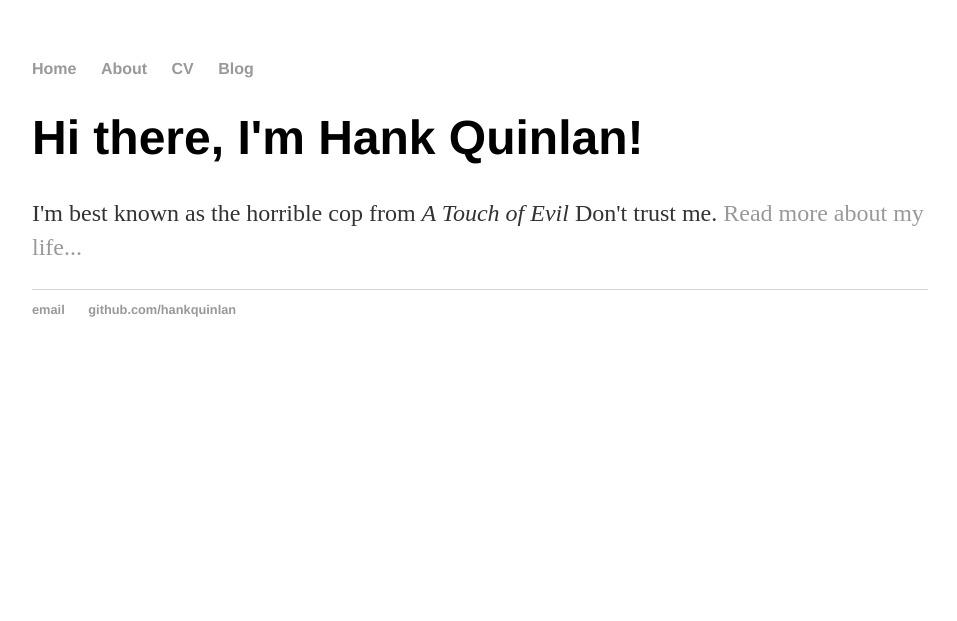
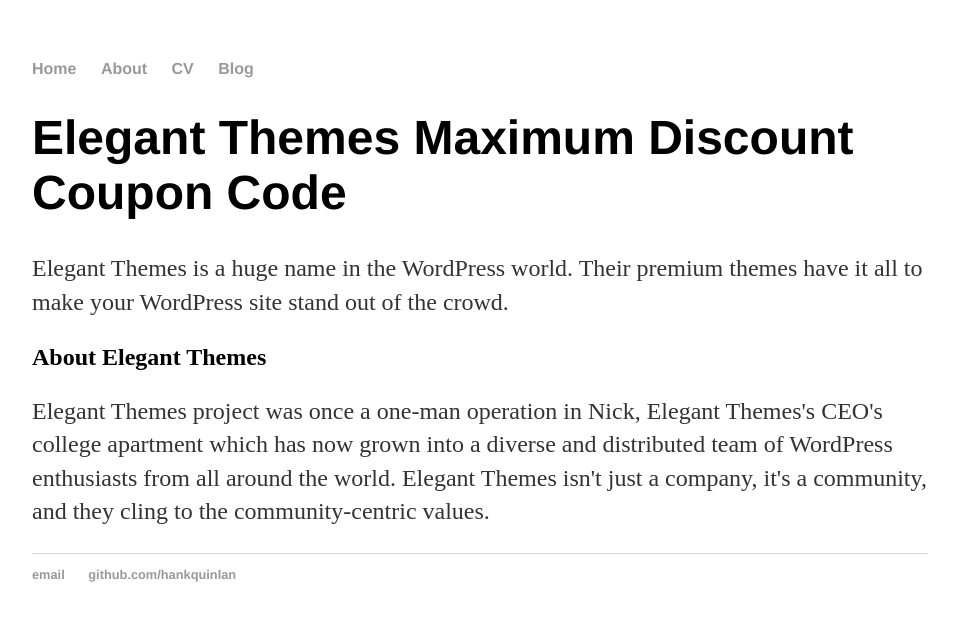
Before and after one commit to heyitsritesh/prideofelites.github.io, a Jekyll site: the page built from elegant-themes.html, in a window 1280 px wide. Shown: the top 621 px of the page, without its empty margins (160-1117 px from the left). Built offline with Jekyll 4.4.1, drawn with Linux system fonts in a browser that asks for light colours.

Commit message:
Update elegant-themes.html

```diff
--- a/elegant-themes.html
+++ b/elegant-themes.html
@@ -1,8 +1,13 @@
 ---
 layout: default
-title: Hank Quinlan, Horrible Cop
+title: Elegant Themes Maximum Discount Coupon Code
 ---
 <div class="blurb">
-	<h1>Hi there, I'm Hank Quinlan!</h1>
-	<p>I'm best known as the horrible cop from <em>A Touch of Evil</em> Don't trust me. <a href="/about">Read more about my life...</a></p>
-</div><!-- /.blurb -->
+	<h1>Elegant Themes Maximum Discount Coupon Code</h1>
+
+	<p>Elegant Themes is a huge name in the WordPress world. Their premium themes have it all to make your WordPress site stand out of the crowd.</p>
+
+	<h2>About Elegant Themes</h2>
+
+	<p>Elegant Themes project was once a one-man operation in Nick, Elegant Themes's CEO's college apartment which has now grown into a diverse and distributed team of WordPress enthusiasts from all around the world. Elegant Themes isn't just a company, it's a community, and they cling to the community-centric values.</p>
+<!-- /.blurb -->
```
